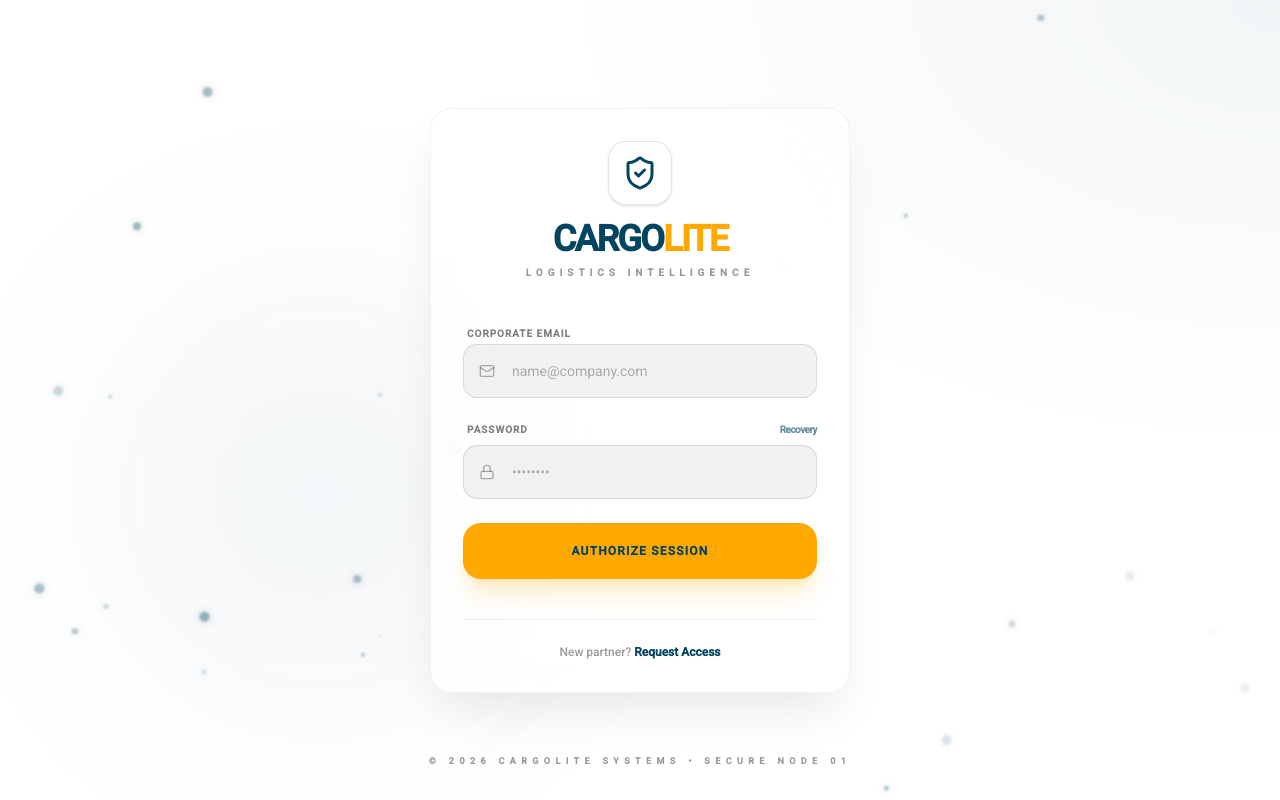
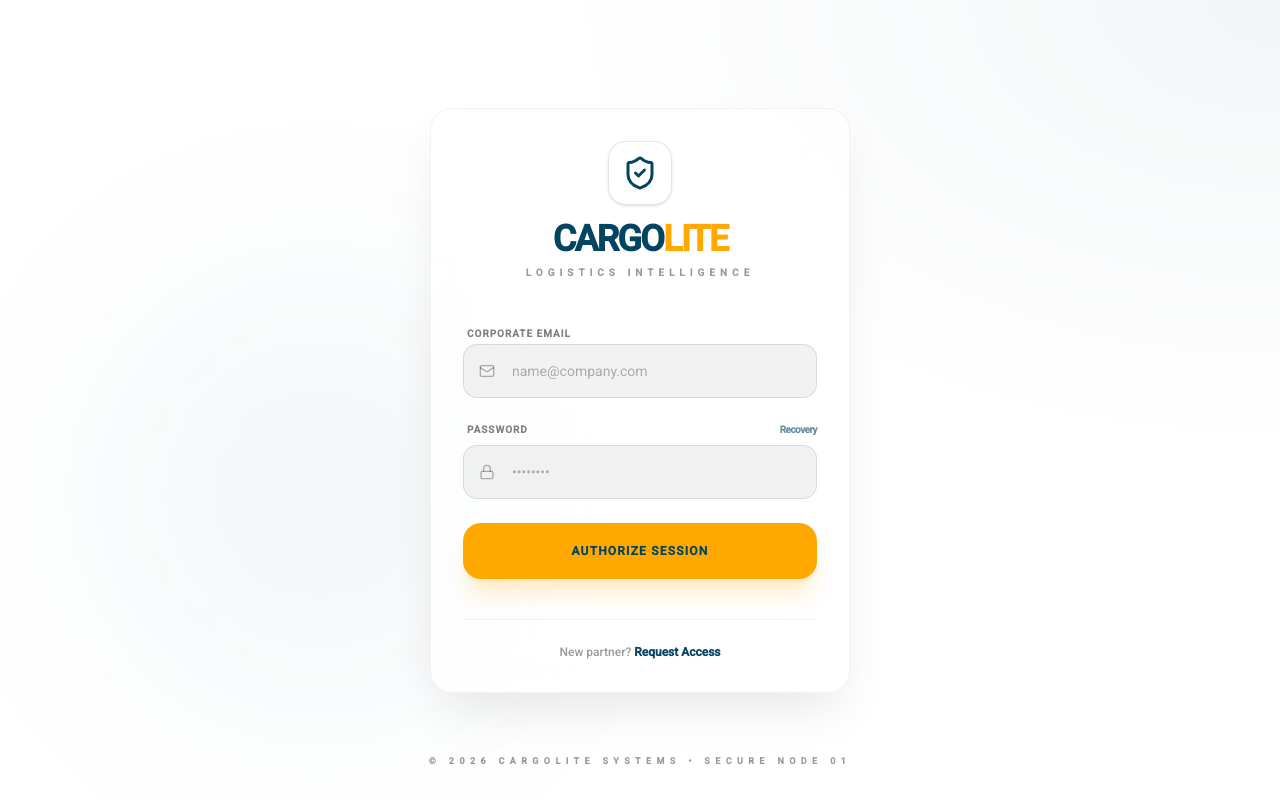
Before and after one commit to KellsCodes/cargolite, a Next.js app: page /login in a window 1280 px wide. Built offline with nearby package versions, Linux system fonts and the light colour scheme.

Commit message:
fix(ui): remove random sparks moving objects on auth pages

```diff
--- a/app/(auth)/adminroute-signup/page.tsx
+++ b/app/(auth)/adminroute-signup/page.tsx
@@ -41,7 +41,7 @@ export default function Signup() {
         <div className="relative h-screen w-screen overflow-hidden bg-white flex items-center justify-center selection:bg-chart-5/50">
 
             {/* --- Animated Sparks (Bubbles) --- */}
-            {mounted && (
+            {/* {mounted && (
                 <div className="absolute inset-0 z-0 overflow-hidden pointer-events-none">
                     {particles.map((p) => (
                         <motion.div
@@ -71,7 +71,7 @@ export default function Signup() {
                         />
                     ))}
                 </div>
-            )}
+            )} */}
 
             {/* --- Ambient Background Blobs --- */}
             <div className="absolute inset-0 z-0 pointer-events-none">
--- a/app/(auth)/login/page.tsx
+++ b/app/(auth)/login/page.tsx
@@ -42,7 +42,7 @@ export default function Login() {
         // Changed main background to white
         <div className="relative h-screen w-screen overflow-hidden bg-white flex items-center justify-center selection:bg-[#ffa800]/50">
             {/* --- Animated Sparks (Bubbles) --- */}
-            {mounted && (
+            {/* {mounted && (
                 <div className="absolute inset-0 z-0 overflow-hidden pointer-events-none">
                     {particles.map((p) => (
                         <motion.div
@@ -72,7 +72,7 @@ export default function Login() {
                         />
                     ))}
                 </div>
-            )}
+            )} */}
 
             {/* --- Ambient Background Blobs --- */}
             <div className="absolute inset-0 z-0 pointer-events-none">
```
